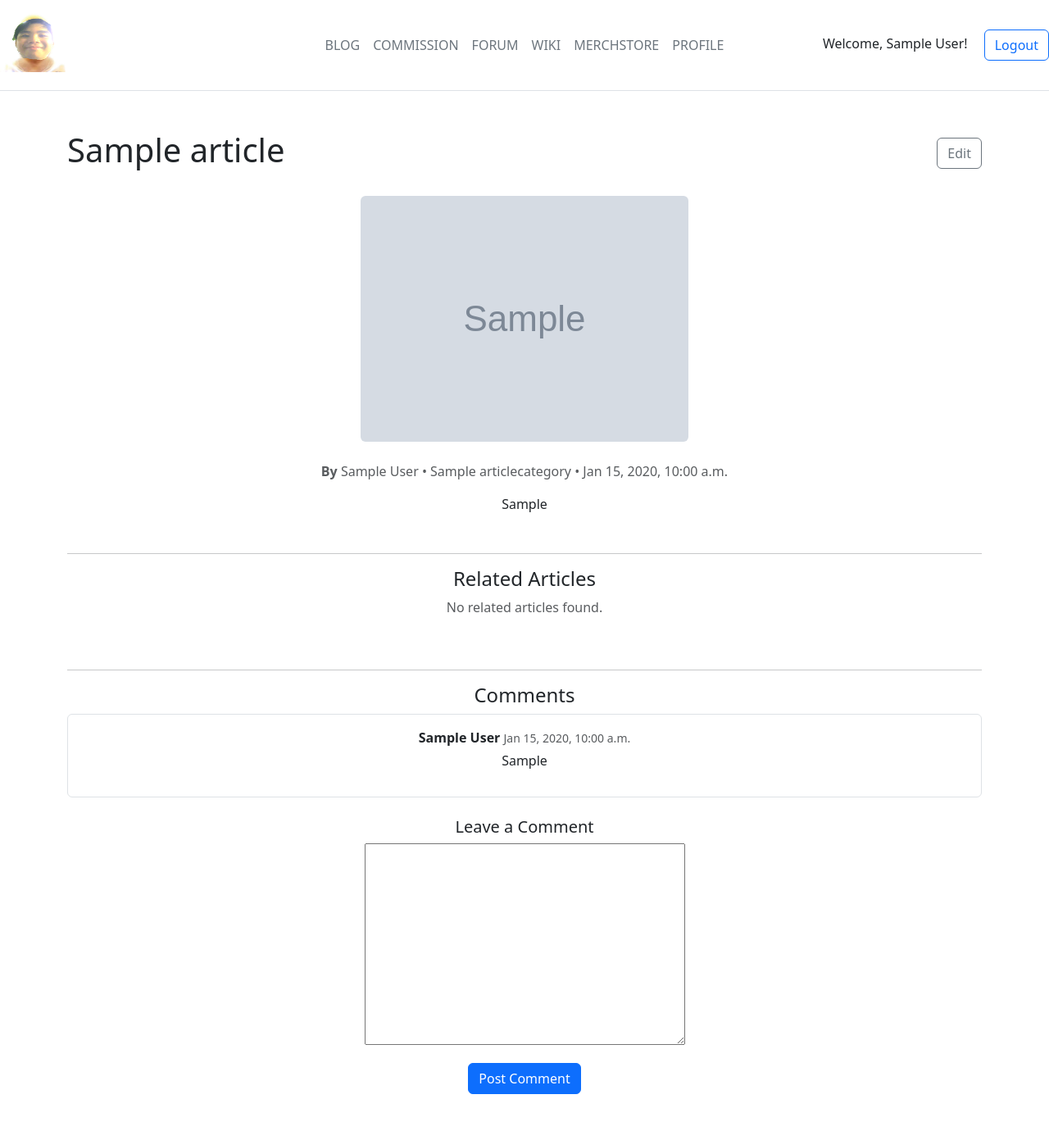
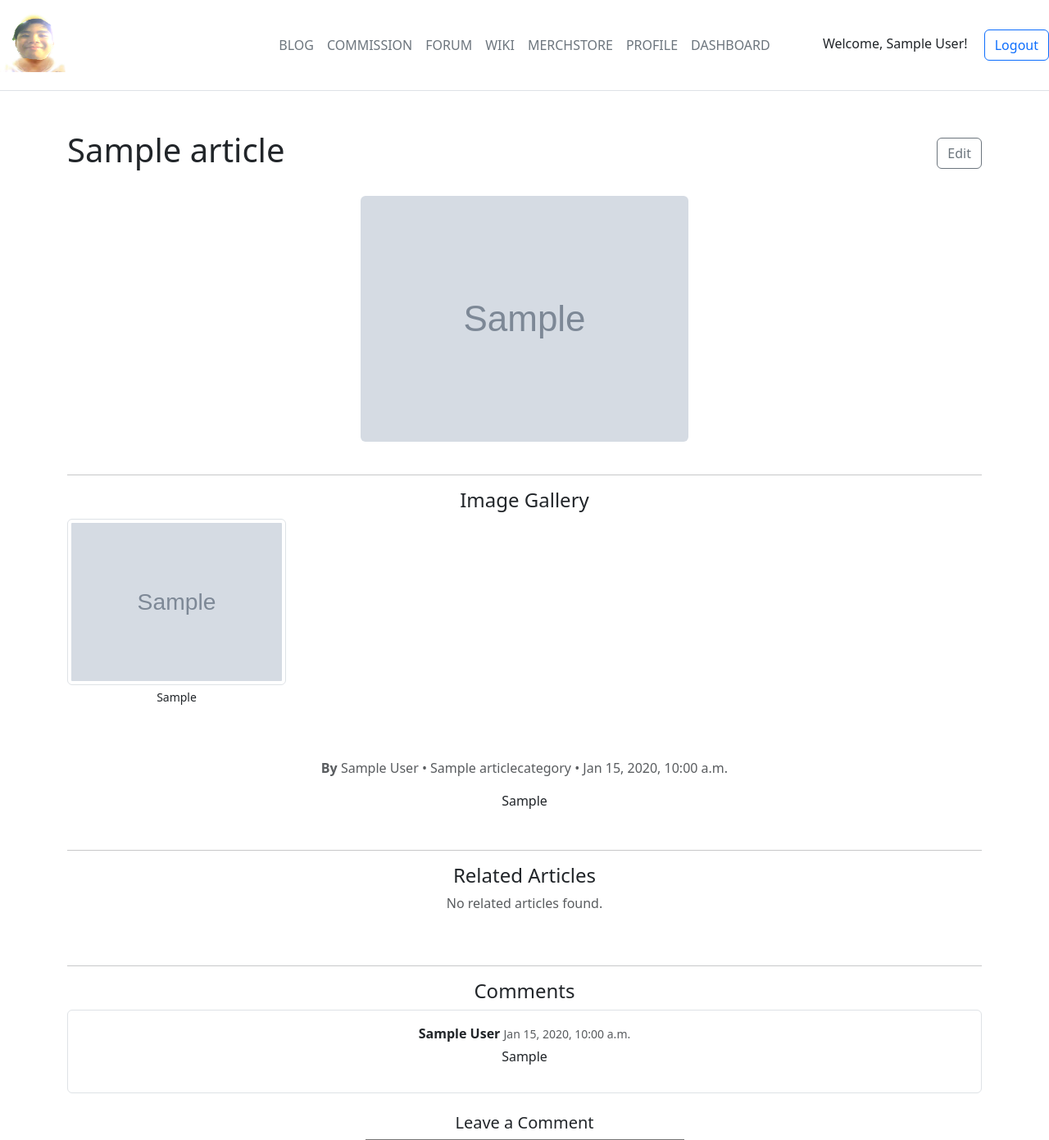
Before and after one commit to miksingsoju/hobbysite-CD-11, a Django app: page /blog/article/1/ in a window 1280 px wide. Shown: the top 1391 px of the page at 82% size. Run offline with Django 5.2, Linux system fonts and the light colour scheme; a user stored in the database is signed in; tables that the repository leaves empty hold one stand-in row (values such as "Sample post"); grey boxes marked "Sample" are stand-in pictures.

Commit message:
did the dashboard bonus work

```diff
--- a/hobbysite/blog/models.py
+++ b/hobbysite/blog/models.py
@@ -71,3 +71,17 @@ class Comment(models.Model):
 
     def __str__(self):
         return f"Comment by {self.author} on {self.article}"
+
+class ArticleImage(models.Model):
+    article = models.ForeignKey(
+        Article,
+        on_delete=models.CASCADE,
+        related_name='gallery'
+    )
+    image = models.ImageField(
+        upload_to='blog/gallery/'  # stores under MEDIA_ROOT/blog/gallery/
+    )
+    caption = models.CharField(max_length=255, blank=True)
+
+    def __str__(self):
+        return self.caption or f"Image for {self.article.title}"
--- a/hobbysite/blog/templates/blog/article_detail.html
+++ b/hobbysite/blog/templates/blog/article_detail.html
@@ -21,6 +21,26 @@
       class="img-fluid rounded mb-4"
       alt="{{ article.title }}">
   {% endif %}
+
+  {% if article.gallery.all %}
+<hr>
+<h4>Image Gallery</h4>
+<div class="row g-3 mb-5">
+  {% for img in article.gallery.all %}
+    <div class="col-3">
+      <a href="{{ img.image.url }}" target="_blank">
+        <img src="{{ img.image.url }}"
+             class="img-fluid img-thumbnail"
+             alt="{{ img.caption }}">
+      </a>
+      {% if img.caption %}
+        <p class="small text-center mt-1">{{ img.caption }}</p>
+      {% endif %}
+    </div>
+  {% endfor %}
+</div>
+{% endif %}
+
 
   <p class="text-muted">
     {% if article.author %}
--- a/hobbysite/blog/views.py
+++ b/hobbysite/blog/views.py
@@ -51,11 +51,15 @@ def article_detail(request, article_id):
         else:
             comment_form = CommentForm()
 
+    gallery = article.gallery.all()
+
     return render(request, 'blog/article_detail.html', {
         'article': article,
         'related_articles': related_articles,
         'comments': article.comments.all(),
         'comment_form': comment_form,
+        'gallery': gallery,
+
     })
 
 @login_required
--- a/hobbysite/hobbysite/templates/base.html
+++ b/hobbysite/hobbysite/templates/base.html
@@ -60,7 +60,14 @@
                 <li>
                     <a class="nav-link px-2 link-secondary" href="/profile">PROFILE</a>
                 </li>
-            </ul>
+                {% if user.is_authenticated %}
+                    <li>
+                    <a class="nav-link px-2 link-secondary" href="{% url 'user_management:dashboard' %}">
+                        DASHBOARD
+                    </a>
+                    </li>
+                {% endif %}
+                </ul>
             <div class="col-md-3 text-end">
                 {% if user.is_authenticated %}
                     {% if user.profile %}
--- a/hobbysite/user_management/urls.py
+++ b/hobbysite/user_management/urls.py
@@ -2,7 +2,9 @@ from django.urls import path
 from . import views
 
 urlpatterns = [
-    path('', views.update_profile, name="update_profile")
+    path('', views.update_profile, name="update_profile"),
+    path('dashboard/', views.dashboard, name='dashboard')
+
 ]
 
 app_name = "user_management"
```
Also changed, not shown: hobbysite/user_management/templates/user_management/dashboard.html (added, +129 -0 lines), hobbysite/user_management/views.py (+19 -0 lines), hobbysite/blog/migrations/0004_articleimage.py (added).
